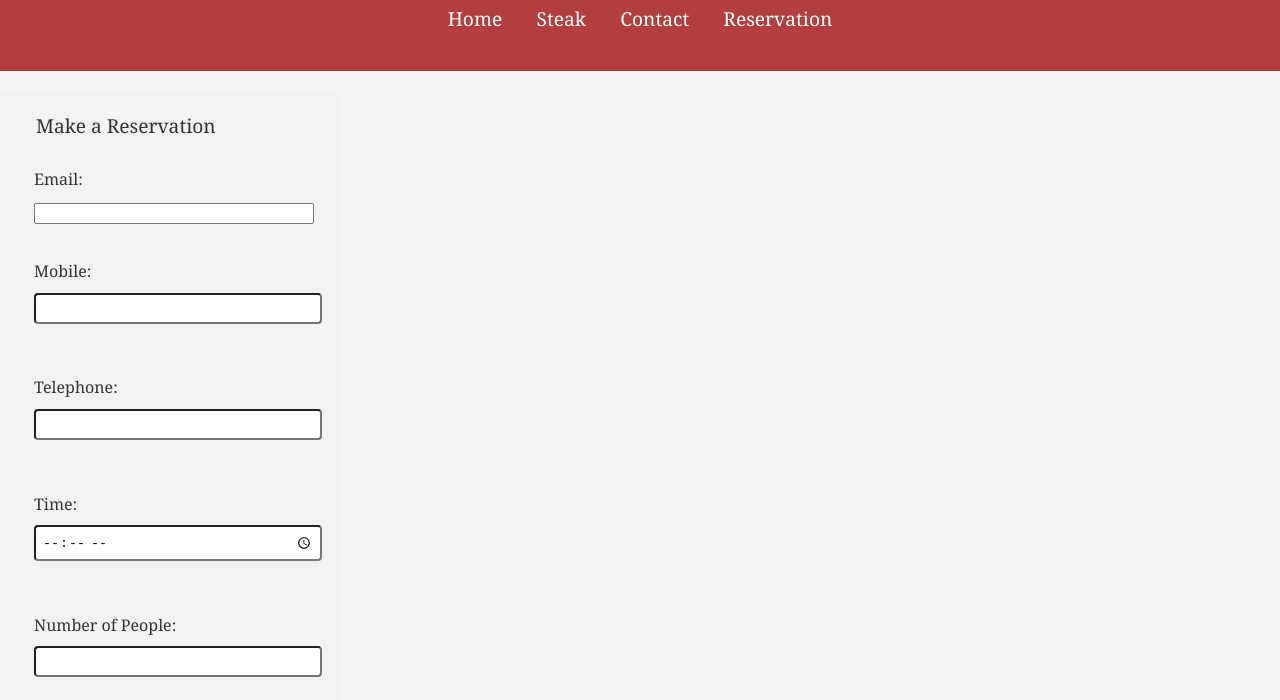
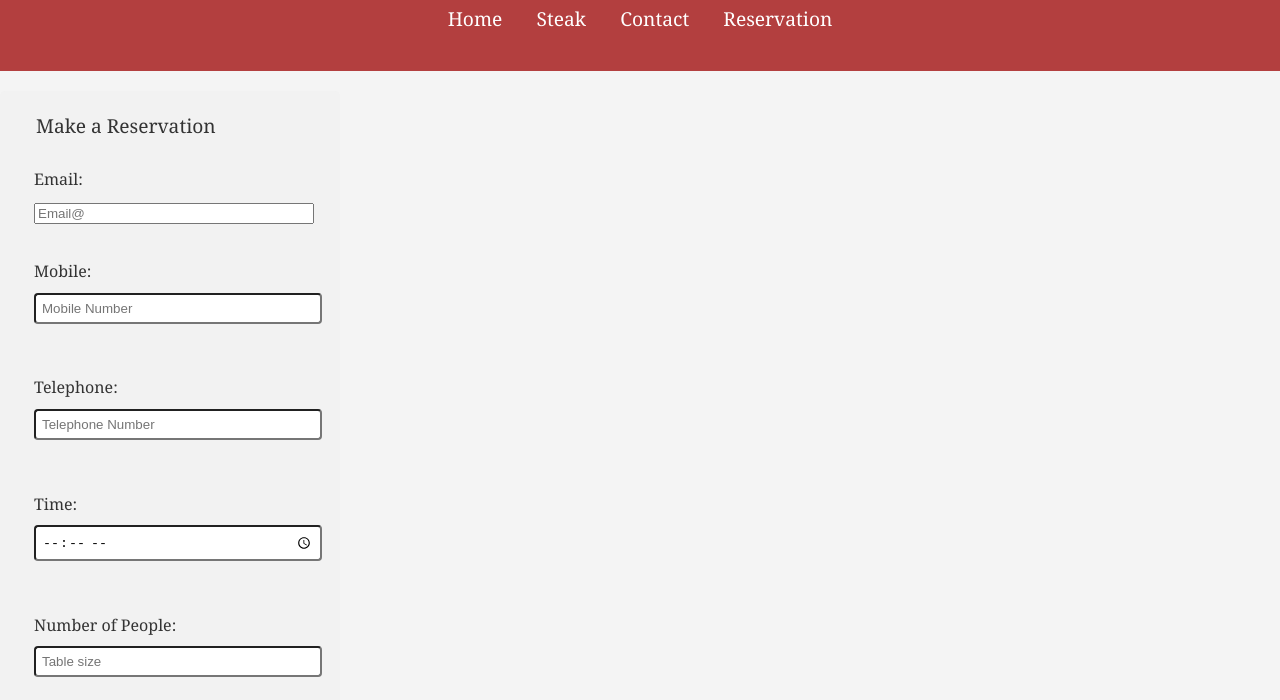
Before and after one commit to ben1998-hub/We-Love-Steak, a plain HTML site: page reservation.html in a window 1280 px wide. Shown: the part 96-796 px from the top of the page. Drawn offline with Linux system fonts and the light colour scheme.

Commit message:
Change the width on goggle maps to 100% and and placeholders for in put boxes

```diff
--- a/reservation.html
+++ b/reservation.html
@@ -26,19 +26,19 @@
                 <fieldset>
                     <legend>Make a Reservation</legend>
                     <label for= "email">Email:</label>
-                    <input type= "email" id= "email" name= "email" required><br>
+                    <input type= "email" id= "email" name= "email" required placeholder= "Email@"><br>
 
                     <label for= "mobile">Mobile:</label>
-                    <input type= "tel" id= "mobile" name= "mobile" required><br>
+                    <input type= "tel" id= "mobile" name= "mobile" required placeholder= "Mobile Number"><br>
 
                     <label for= "telephone">Telephone:</label>
-                    <input type= "tel" id= "telephone" name= "telephone"><br>
+                    <input type= "tel" id= "telephone" name= "telephone" placeholder= "Telephone Number"><br>
 
                     <label for= "time">Time:</label>
                     <input type= "time" id= "time" name= "time" required><br>
 
                     <label for= "people">Number of People:</label>
-                    <input type= "number" id= "people" name= "people" required>
+                    <input type= "number" id= "people" name= "people" required placeholder= "Table size">
 
                     <input type= "submit" value= "Reservation">
 
```
Also changed, not shown: contact.html (+1 -1 lines).
